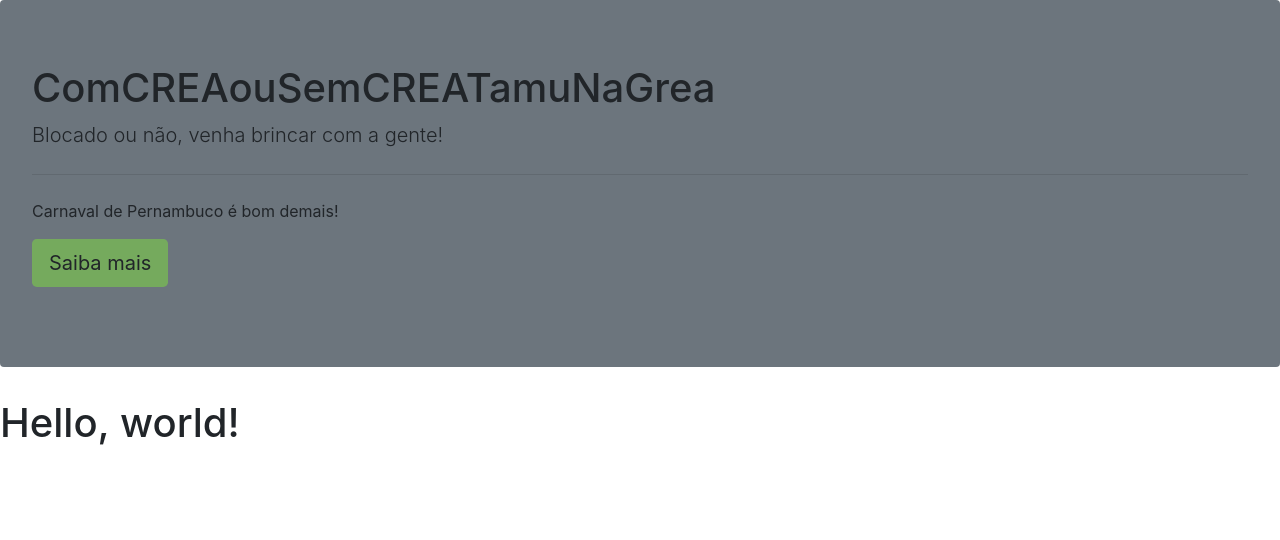
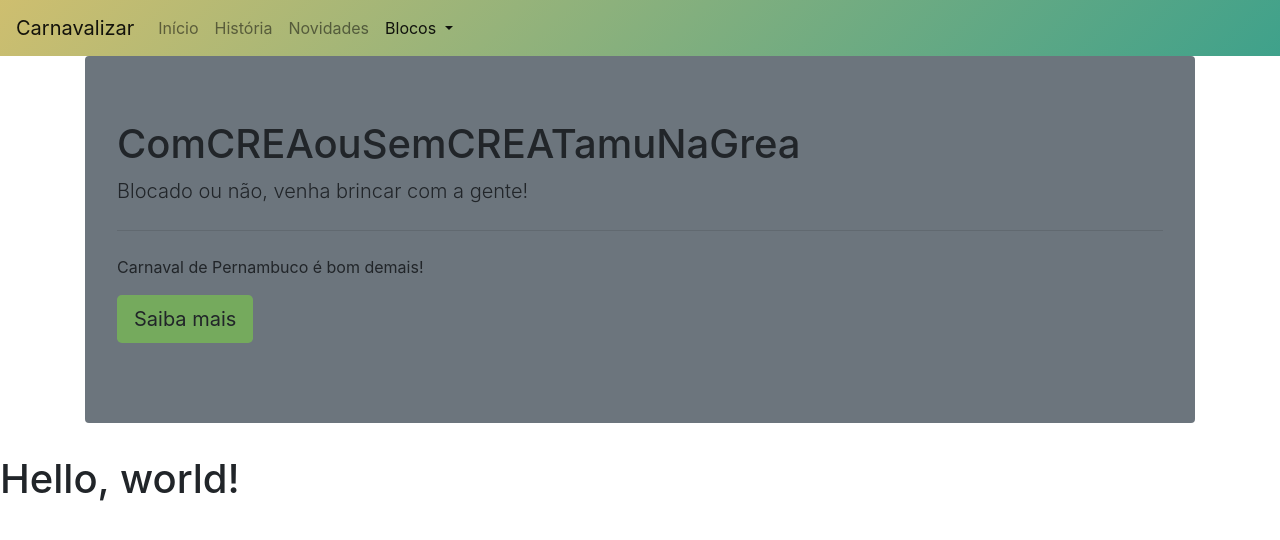
Before and after one commit to thiagojacinto/bootstrap-review-project-2020, a PHP site: page /components/crea.html in a window 1280 px wide. Shown: the top 540 px of the page. Run offline with PHP 8.4, Linux system fonts and the light colour scheme.

Commit message:
inserted all css links

```diff
--- a/components/crea.html
+++ b/components/crea.html
@@ -11,11 +11,49 @@
   <link rel="stylesheet" href="https://stackpath.bootstrapcdn.com/bootstrap/4.4.1/css/bootstrap.min.css"
     integrity="sha384-Vkoo8x4CGsO3+Hhxv8T/Q5PaXtkKtu6ug5TOeNV6gBiFeWPGFN9MuhOf23Q9Ifjh" crossorigin="anonymous">
 
+  <!-- Thiago's CSS -->
+  <link rel="stylesheet" href="../styles/main.css">
+  <link rel="stylesheet" href="../styles/blocos.css">
+  <link rel="stylesheet" href="../styles/bg-gradient-animated.css">
+  <link rel="stylesheet" href="../styles/animation.css">
+
   <title>Bloco: Com Crea Ou Sem Crea, Tamu na Grea</title>
 </head>
 
-<header>
-  <div class="jumbotron bg-secondary rounded">
+<nav class="navbar navbar-expand-lg navbar-light sticky-top bg-gradient-animated">
+  <a class="navbar-brand" href="../index.html">Carnavalizar</a>
+  <button class="navbar-toggler" type="button" data-toggle="collapse" data-target="#navbarNavDropdown"
+    aria-controls="navbarNavDropdown" aria-expanded="false" aria-label="Toggle navigation">
+    <span class="navbar-toggler-icon"></span>
+  </button>
+  <div class="collapse navbar-collapse" id="navbarNavDropdown">
+    <ul class="navbar-nav mr-auto mt-2 mt-lg-0">
+      <li class="nav-item ">
+        <a class="nav-link" href="../index.html">Início </a>
+      </li>
+      <li class="nav-item">
+        <a class="nav-link" href="../index.html#historia">História</a>
+      </li>
+      <li class="nav-item">
+        <a class="nav-link" href="../index.html#news">Novidades</a>
+      </li>
+      <li class="nav-item dropdown active">
+        <a class="nav-link dropdown-toggle" href="#" id="navbarDropdownMenuLink" data-toggle="dropdown"
+          aria-haspopup="true" aria-expanded="false">
+          Blocos
+          <span class="sr-only">(current)</span>
+        </a>
+        <div class="dropdown-menu" aria-labelledby="navbarDropdownMenuLink">
+          <a class="dropdown-item" href="crea.html">Com CREA ou sem CREA, tamu na grea!</a>
+          <a class="dropdown-item" href="gloria.html">Amantes de Glória</a>
+        </div>
+      </li>
+    </ul>
+  </div>
+</nav>
+
+<header class="container">
+  <div class="jumbotron bg-secondary rounded tracking-in-contract-bck">
     <h1 class="display-5">ComCREAouSemCREATamuNaGrea</h1>
     <p class="lead">Blocado ou não, venha brincar com a gente!</p>
     <hr class="my-4">
--- a/styles/animation.css
+++ b/styles/animation.css
@@ -1,95 +1,49 @@
 
-/* Circles Animation
-	Author: Vaibhav Arora
-	Link:		https://codepen.io/vaibhavarora/pen/xmpxjp
+/* ----------------------------------------------
+* Generated by Animista on 2020-1-26 21:24:56
+* Licensed under FreeBSD License.
+* See http://animista.net/license for more info.
+* w: http://animista.net, t: @cssanimista
+* ---------------------------------------------- */
+
+.tracking-in-contract-bck {
+  -webkit-animation: tracking-in-contract-bck 3s cubic-bezier(0.215, 0.610, 0.355, 1.000) both;
+          animation: tracking-in-contract-bck 3s cubic-bezier(0.215, 0.610, 0.355, 1.000) both;
+}
+/**
+* ----------------------------------------
+* animation tracking-in-contract-bck
+* ----------------------------------------
 */
-
-animation-effect {
-	width: 150px;
-	height: 150px;
-
-	margin: 10px 10px;
-
-	position: relative;
-	display: block;
-}
-
-ripple-background {
-  background: #3C7A89;
-}
-
-.circle{
-  position: absolute;
-  border-radius: 50%;
-  background: #DBC2CF;
-  animation: ripple 15s infinite;
-  box-shadow: 0px 0px 1px 0px #2E4756;
-}
-
-.small{
-  width: 50px;
-  height: 50px;
-  left: -25px;
-  bottom: -25px;
-}
-
-.medium{
-  width: 70px;
-  height: 70px;
-  left: -35px;
-  bottom: -35px;
-}
-
-.large{
-  width: 100px;
-  height: 100px;
-  left: -50px;
-  bottom: -50px;
-}
-
-.xlarge{
-  width: 150px;
-  height: 150px;
-  left: -75px;
-  bottom: -75px;
-}
-
-.xxlarge{
-  width: 200px;
-  height: 200px;
-  left: -100px;
-  bottom: -100px;
-}
-
-.shade1{
-  opacity: 0.2;
-}
-.shade2{
-  opacity: 0.5;
-}
-
-.shade3{
-  opacity: 0.7;
-}
-
-.shade4{
-  opacity: 0.8;
-}
-
-.shade5{
-  opacity: 0.9;
-}
-
-@keyframes ripple{
-  0%{
-    transform: scale(0.8);
+ @-webkit-keyframes tracking-in-contract-bck {
+  0% {
+    letter-spacing: 1em;
+    -webkit-transform: translateZ(400px);
+            transform: translateZ(400px);
+    opacity: 0;
   }
-
-  50%{
-    transform: scale(1.2);
+  40% {
+    opacity: 0.6;
   }
-
-  100%{
-    transform: scale(0.8);
+  100% {
+    -webkit-transform: translateZ(0);
+            transform: translateZ(0);
+    opacity: 1;
   }
 }
+@keyframes tracking-in-contract-bck {
+  0% {
+    letter-spacing: 1em;
+    -webkit-transform: translateZ(400px);
+            transform: translateZ(400px);
+    opacity: 0;
+  }
+  40% {
+    opacity: 0.6;
+  }
+  100% {
+    -webkit-transform: translateZ(0);
+            transform: translateZ(0);
+    opacity: 1;
+  }
+}
```
Also changed, not shown: components/gloria.html (+5 -3 lines), styles/blocos.css (added).
